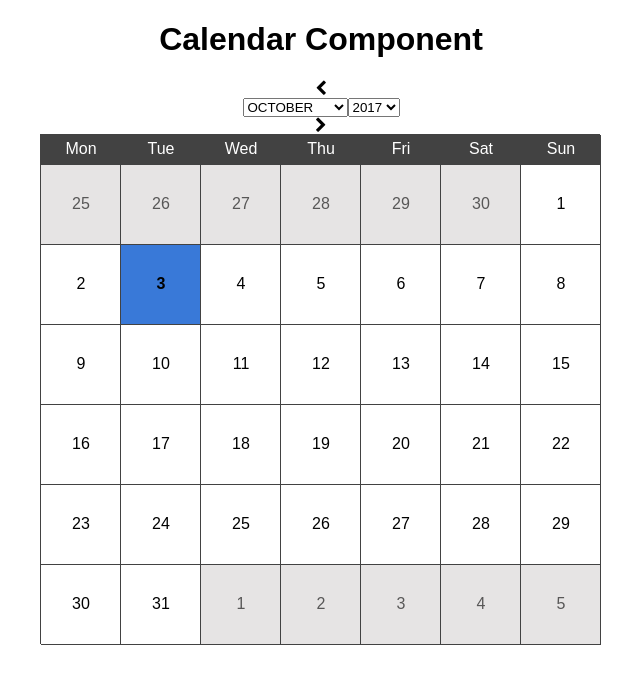
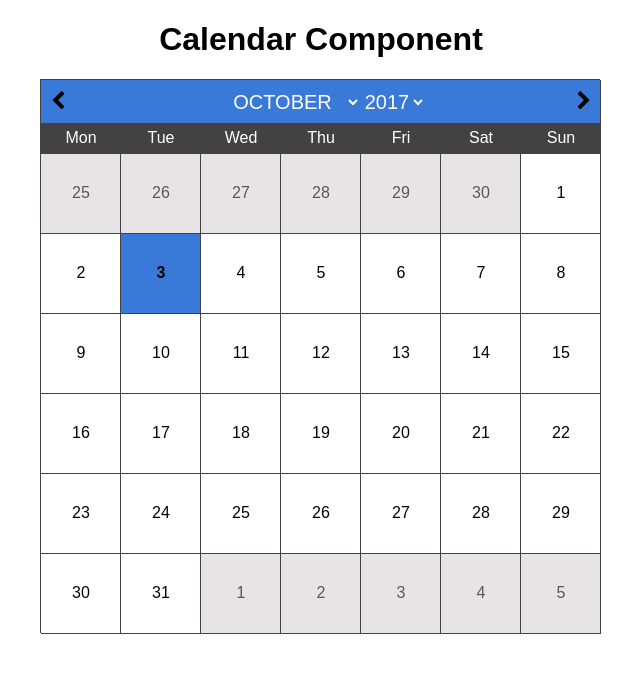
Before and after one commit to dakebl/react-calendar-component, a React (Create React App) app: page / in a window 1280 px wide. Shown: the top 684 px of the page, without its empty margins (319-959 px from the left). Built offline with nearby package versions, Linux system fonts and the light colour scheme.

Commit message:
Fixed date logic for CalendarNav. Installed Enzyme, created setupTests.js  and created tests for Calendar component

```diff
--- a/package.json
+++ b/package.json
@@ -8,6 +8,7 @@
     "prop-types": "^15.6.0",
     "react": "^16.0.0",
     "react-dom": "^16.0.0",
+    "react-router-dom": "^4.2.2",
     "react-scripts": "1.0.14"
   },
   "scripts": {
@@ -15,5 +16,10 @@
     "build": "react-scripts build",
     "test": "react-scripts test --env=jsdom",
     "eject": "react-scripts eject"
+  },
+  "devDependencies": {
+    "enzyme": "^3.1.0",
+    "enzyme-adapter-react-16": "^1.0.1",
+    "react-test-renderer": "^16.0.0"
   }
 }
--- a/src/App.js
+++ b/src/App.js
@@ -1,13 +1,18 @@
 import React from 'react';
+import { BrowserRouter as Router, Route } from 'react-router-dom';
 import Calendar from './components/Calendar';
 
 class App extends React.Component {
   render() {
     return (
-      <div className="App">
-        <h1>Calendar Component</h1>
-        <Calendar />
-      </div>
+      <Router>
+        <div className="App">
+          <h1>Calendar Component</h1>
+          {["/", "/:year", "/:year/:month"].map((path, index) =>
+            <Route key={index} exact path={path} component={Calendar} />
+          )}
+        </div>
+      </Router>
     );
   }
 }
--- a/src/components/Calendar/Calendar.css
+++ b/src/components/Calendar/Calendar.css
@@ -1,5 +1,42 @@
 @import '~font-awesome/css/font-awesome.css';
 
+/* CalendarNav Styles */
+.navigation {
+  display: flex;
+  font-size: 20px;
+  padding: 10px;
+  background: #3979D8;
+  box-shadow: -1px -1px #424242,
+  inset -1px -1px 0 0 #424242;
+  align-items: center;
+  justify-content: space-between;
+}
+
+.nav-left {
+  text-align: left;
+}
+
+.nav-right {
+  text-align: right;
+}
+
+.nav-center select {
+  color: #ffffff;
+  font-size: 20px;
+  border: none;
+  background: transparent;
+  text-align: center;
+}
+
+.nav-center select option,
+.nav-center select option:focus,
+.nav-center select option:hover,
+.nav-center select option:active {
+  color: #000;
+  border: none;
+}
+
+/* CalendarGrid Styles */
 .week {
   display: flex;
   height: 80px;
--- a/src/components/Calendar/CalendarNav.js
+++ b/src/components/Calendar/CalendarNav.js
@@ -1,9 +1,10 @@
 import React from 'react';
 import PropTypes from 'prop-types';
 
-const months = ['JANUARY','FEBRUARY','MARCH','APRIL','MAY','JUNE','JULY','AUGUST','SEPTEMBER','OCTOBER','NOVEMBER','DECEMBER'];
+const CalendarNav = (props) => {
 
-const CalendarNav = (props) => {
+  const months = ['JANUARY','FEBRUARY','MARCH','APRIL','MAY','JUNE','JULY','AUGUST','SEPTEMBER','OCTOBER','NOVEMBER','DECEMBER'];
+
   return (
     <div id="calendar-navigation" className="navigation">
 
--- a/src/components/Calendar/index.js
+++ b/src/components/Calendar/index.js
@@ -11,15 +11,40 @@ class Calendar extends React.Component {
   constructor(props) {
     super(props)
 
+    let today = moment();
+
     this.state = {
-      today: moment(),
-      current: moment(),
+      today: today,
+      current: this.buildUrl(today.clone()),
       dates: []
     };
+
+    this.incrementMonth = this.incrementMonth.bind(this);
+    this.decrementMonth = this.decrementMonth.bind(this);
+    this.changeMonth    = this.changeMonth.bind(this);
+    this.changeYear     = this.changeYear.bind(this);
   }
 
   componentWillMount() {
     this.generateDates();
+  }
+
+  buildUrl(today) {
+
+    let urlData = this.props.match;
+    let selectedDate;
+
+    if (urlData.path === '/') {
+      selectedDate = today.clone();
+    } else if (urlData.path === '/:year') {
+      selectedDate = moment(urlData.params.year, `YYYY`);
+      this.setUrl(selectedDate);
+    } else {
+      selectedDate = moment(urlData.params.year + urlData.params.month, `YYYYMM`);
+      this.setUrl(selectedDate);
+    }
+
+    return selectedDate;
   }
 
   generateDates() {
@@ -55,7 +80,7 @@ class Calendar extends React.Component {
   updateMonthView(newMonth) {
     this.setState({ current: newMonth });
     this.setUrl(newMonth);
-    this.generateGrid();
+    this.generateDates();
   }
 
   incrementMonth() {
@@ -75,9 +100,7 @@ class Calendar extends React.Component {
 
   changeMonth(month) {
     let newMonth = this.state.current.month(month-1);
-    this.setState({ current: newMonth });
-    this.setUrl(newMonth);
-    this.generateGrid();
+    this.updateMonthView(newMonth)
   }
 
   changeYear(year) {
```
Also changed, not shown: src/setupTests.js (added, +4 -0 lines), 2 other files (tests, documents, lock files or other folders).
